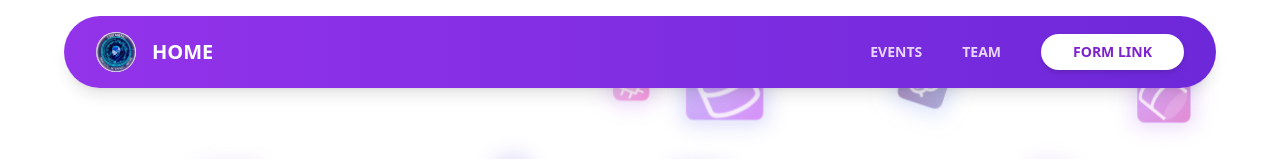
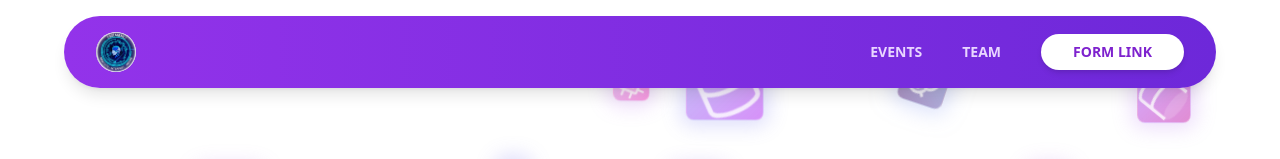
Before and after one commit to omkarkhot0500/Project, a React (Vite) app in the folder frontend/: page /home in a window 1280 px wide. Shown: the top 159 px of the page. Built offline with nearby package versions, Linux system fonts and the light colour scheme.

Commit message:
navbar update

```diff
--- a/frontend/src/components/Navbar.jsx
+++ b/frontend/src/components/Navbar.jsx
@@ -97,9 +97,11 @@ const Navbar = () => {
               className="w-full h-full object-cover rounded-full"
             />
           </div>
-          <h2 className="font-bold text-white text-lg md:text-xl cursor-pointer transition-all duration-300 group-hover:text-purple-200">
-            HOME
-          </h2>
+          {!isHomePage && (
+            <h2 className="font-bold text-white text-lg md:text-xl cursor-pointer transition-all duration-300 group-hover:text-purple-200">
+              HOME
+            </h2>
+          )}
         </div>
 
         {/* Desktop Menu */}
```
